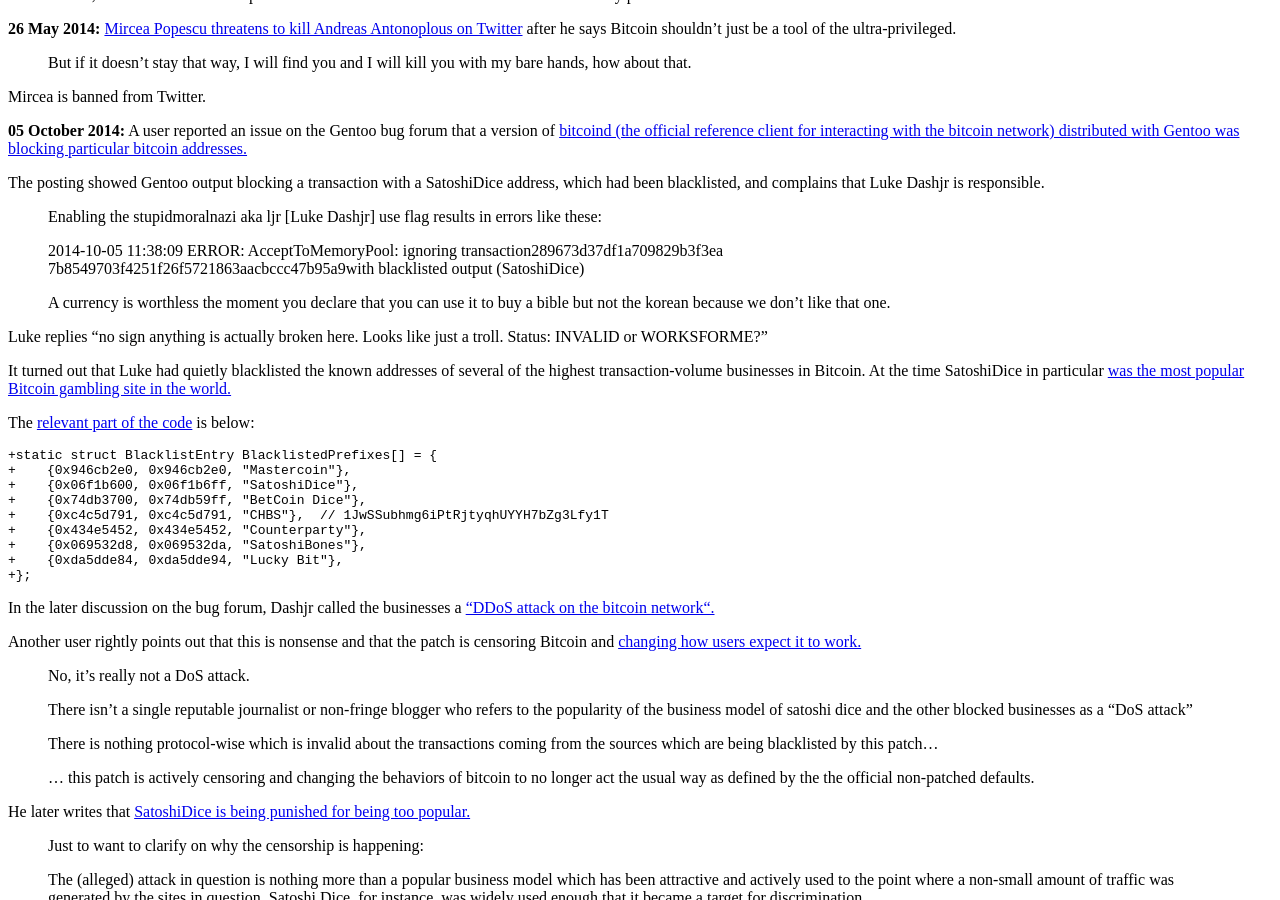
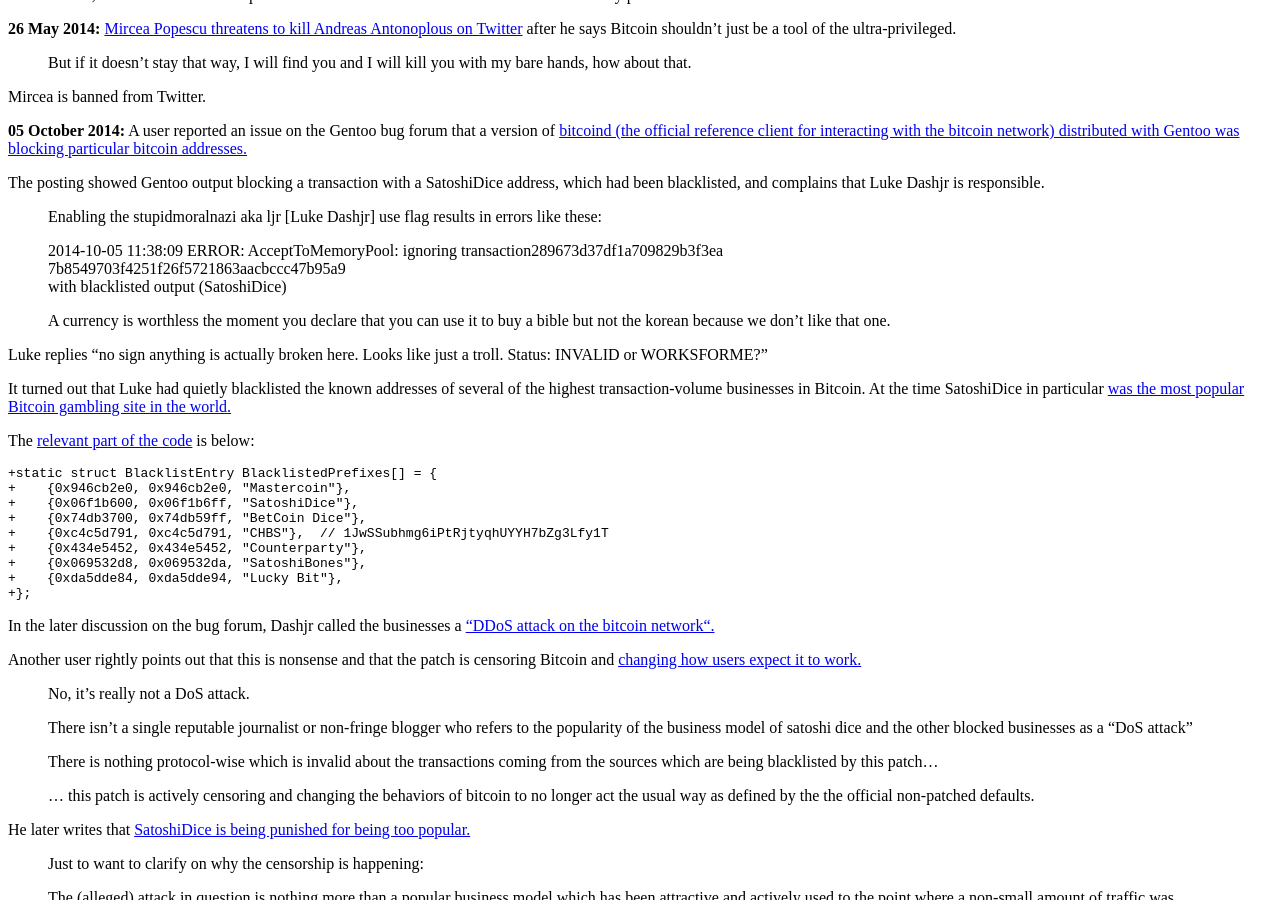
Before and after one commit to derykmakgill/website, a Jekyll site: the page built from btc.md, in a window 1280 px wide and 900 px high, scrolled down 2576 px. Built offline with Jekyll 4.4.1, drawn with Linux system fonts in a browser that asks for light colours; a script that is not in the unit is left out.

Commit message:
Update btc.md

```diff
--- a/btc.md
+++ b/btc.md
@@ -98,7 +98,7 @@
 >Enabling the stupidmoralnazi aka ljr [Luke Dashjr] use flag results in errors like these:
 >
 >2014-10-05 11:38:09 ERROR: AcceptToMemoryPool: ignoring transaction289673d37df1a709829b3f3ea <br>
-	7b8549703f4251f26f5721863aacbccc47b95a9with blacklisted output (SatoshiDice)
+	7b8549703f4251f26f5721863aacbccc47b95a9 <br> with blacklisted output (SatoshiDice)
 >
 >A currency is worthless the moment you declare that you can use it to buy a bible but not the korean because we don't like that one.
 
```
